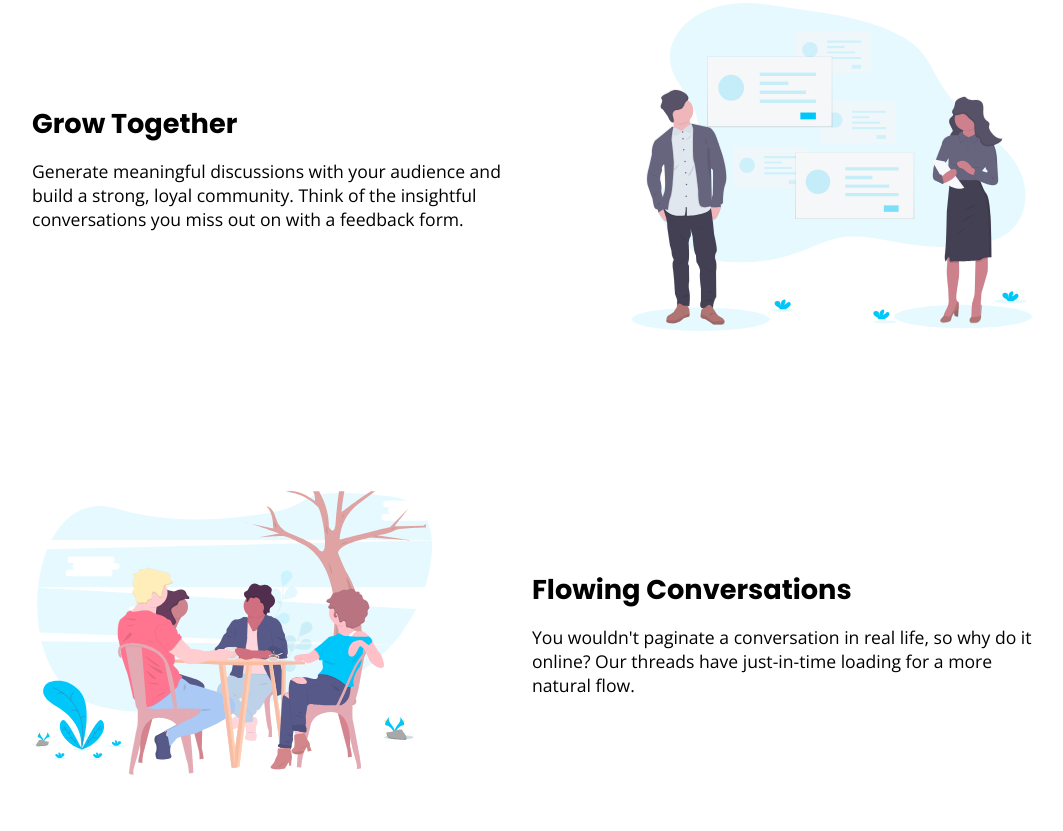
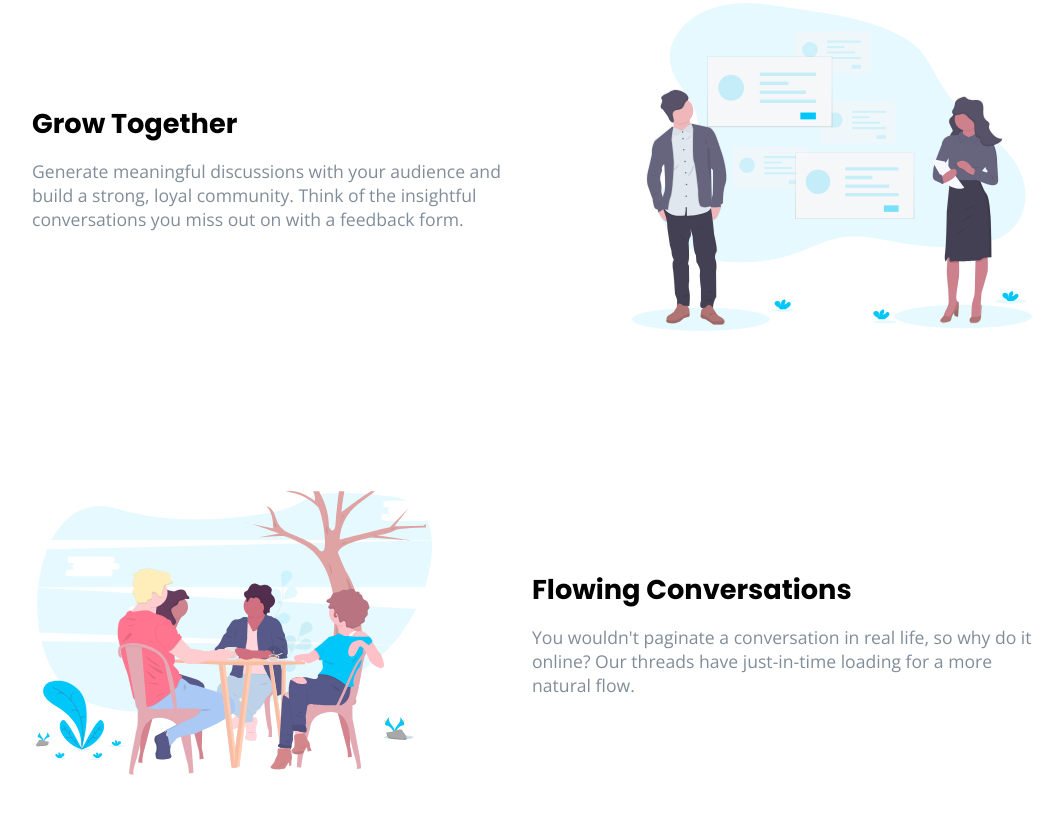
Before and after one commit to luccasfaro/huddle-landing-page, a plain HTML site: page index.html in a window 1280 px wide. Shown: the part 929-1760 px from the top of the page, without its empty margins (108-1171 px from the left). Drawn offline with nearby package versions, Linux system fonts and the light colour scheme.

Commit message:
fifth commit

```diff
--- a/css/styles.css
+++ b/css/styles.css
@@ -134,6 +134,7 @@ p {
 
 .section-description-text p {
    font-size: 1.1em;
+   color: var(--grayish-blue);
 }
 
 .section-description-huddle img {
```
